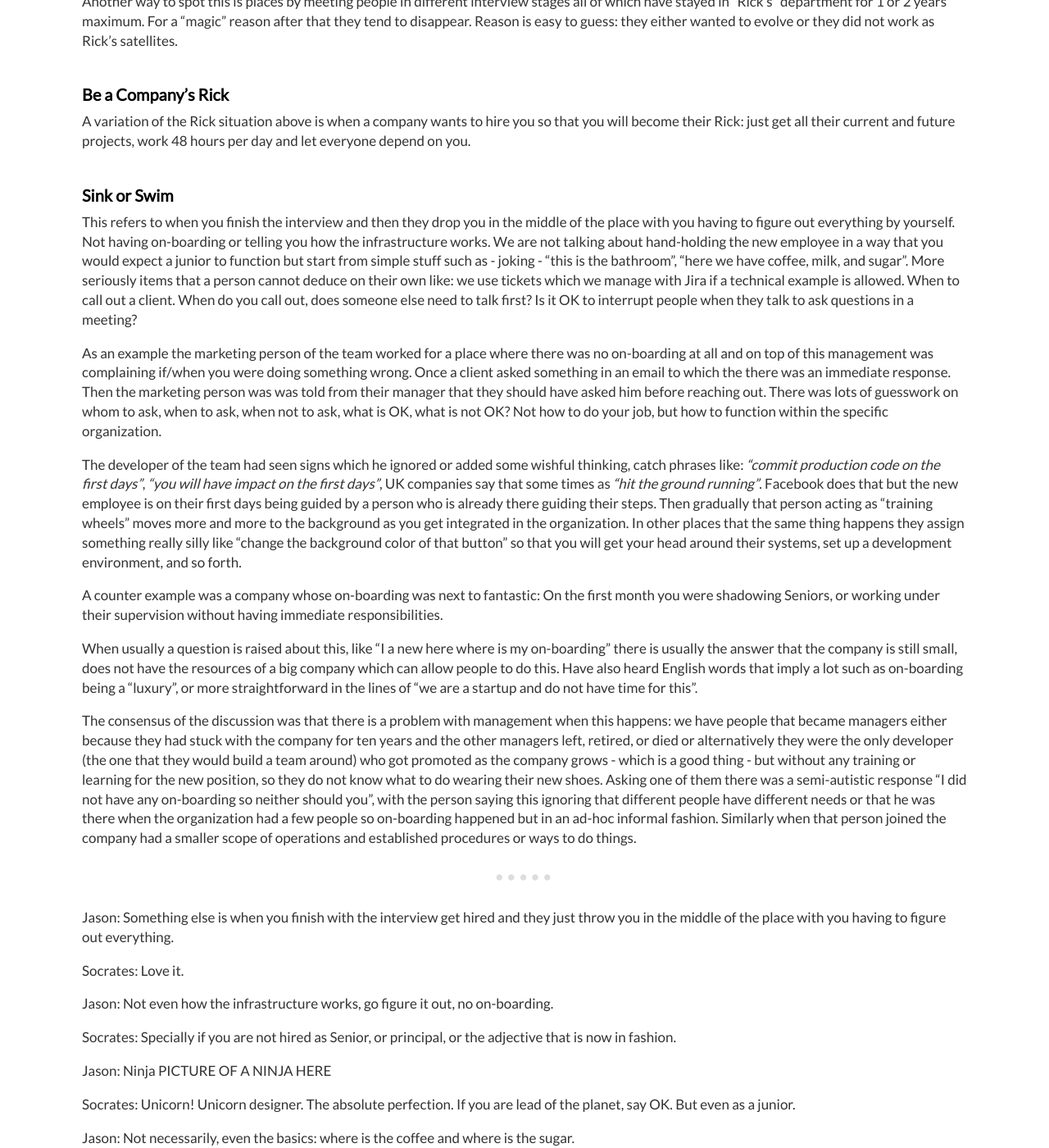
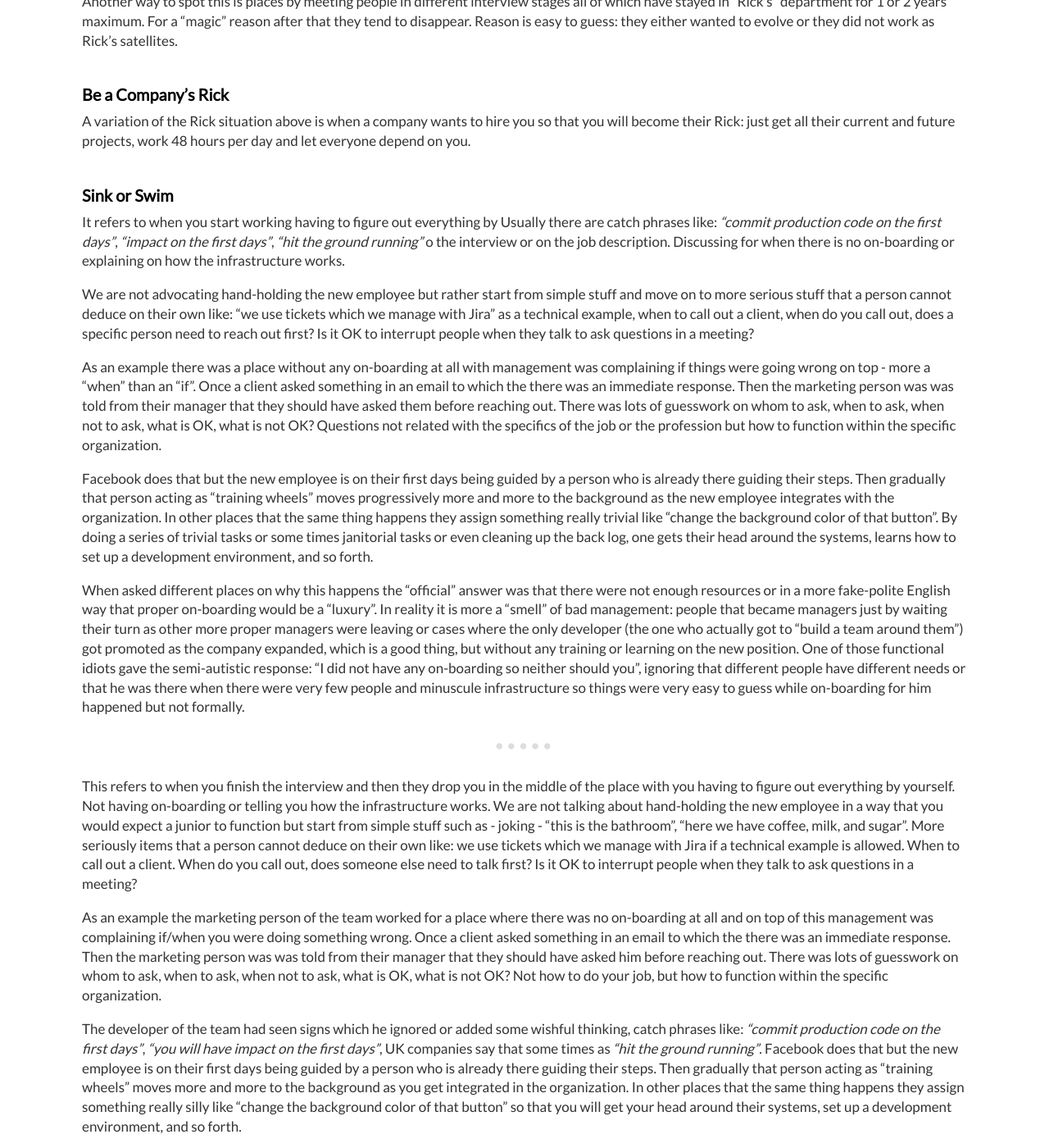
Before and after one commit to dimitrismistriotis/dimitrismistriotis.github.io, a Jekyll site: the page built from _posts/2018-05-24-red_flags_in_interviews.md, in a window 1280 px wide and 1400 px high, scrolled down 5331 px. Shown: the whole window at 82% size. Built offline with Jekyll 4.4.1, drawn with Linux system fonts in a browser that asks for light colours; comment, search, counter and statistics services are not loaded.

Commit message:
Sink or Swim rewrite.

```diff
--- a/_posts/2018-05-24-red_flags_in_interviews.md
+++ b/_posts/2018-05-24-red_flags_in_interviews.md
@@ -360,6 +360,53 @@ so that you will become their Rick: just get all their current and future
 projects, work 48 hours per day and let everyone depend on you.
 
 ## Sink or Swim
+
+It refers to when you start working having to figure out everything by
+Usually there are catch phrases like: *"commit production code on the first
+days"*, *"impact on the first days"*, *"hit the ground running"* o the
+interview or on the job description. Discussing for when there is no
+on-boarding or explaining on how the infrastructure works.
+
+We are not advocating hand-holding the new employee but rather start from
+simple stuff and move on to more serious stuff that a person cannot deduce on
+their own like: "we use tickets which we manage with Jira" as a technical
+example, when to call out a client, when do you call out, does a specific
+person need to reach out first? Is it OK to interrupt people when they talk to
+ask questions in a meeting?
+
+As an example there was a place without any on-boarding at all with management
+was complaining if things were going wrong on top - more a "when" than an "if".
+Once a client asked something in an email to which the there was an immediate
+response. Then the marketing person was was told from their manager that they
+should have asked them before reaching out. There was lots of guesswork on
+whom to ask, when to ask, when not to ask, what is OK, what is not OK?
+Questions not related with the specifics of the job or the profession but how
+to function within the specific organization.
+
+Facebook does that but the new employee is on their first days being guided by
+a person who is already there guiding their steps. Then gradually that person
+acting as "training wheels" moves progressively more and more to the background
+as the new employee integrates with the organization. In other places that the
+same thing happens they assign something really trivial like "change the
+background color of that button". By doing a series of trivial tasks or some
+times janitorial tasks or even cleaning up the back log, one gets their head
+around the systems, learns how to set up a development environment, and so
+forth.
+
+When asked different places on why this happens the "official" answer was that
+there were not enough resources or in a more fake-polite English way that
+proper on-boarding would be a "luxury". In reality it is more a "smell" of bad
+management: people that became managers just by waiting their turn as other
+more proper managers were leaving or cases where the only developer (the one
+who actually got to "build a team around them") got promoted as the company
+expanded, which is a good thing, but without any training or learning on the
+new position. One of those functional idiots gave the semi-autistic response:
+"I did not have any on-boarding so neither should you", ignoring that
+different people have different needs or that he was there when there were
+very few people and minuscule infrastructure so things were very easy to guess
+while on-boarding for him happened but not formally.
+
+---
 
 This refers to when you finish the interview and then they drop you in the
 middle of the place with you having to figure out everything by yourself. Not
```
